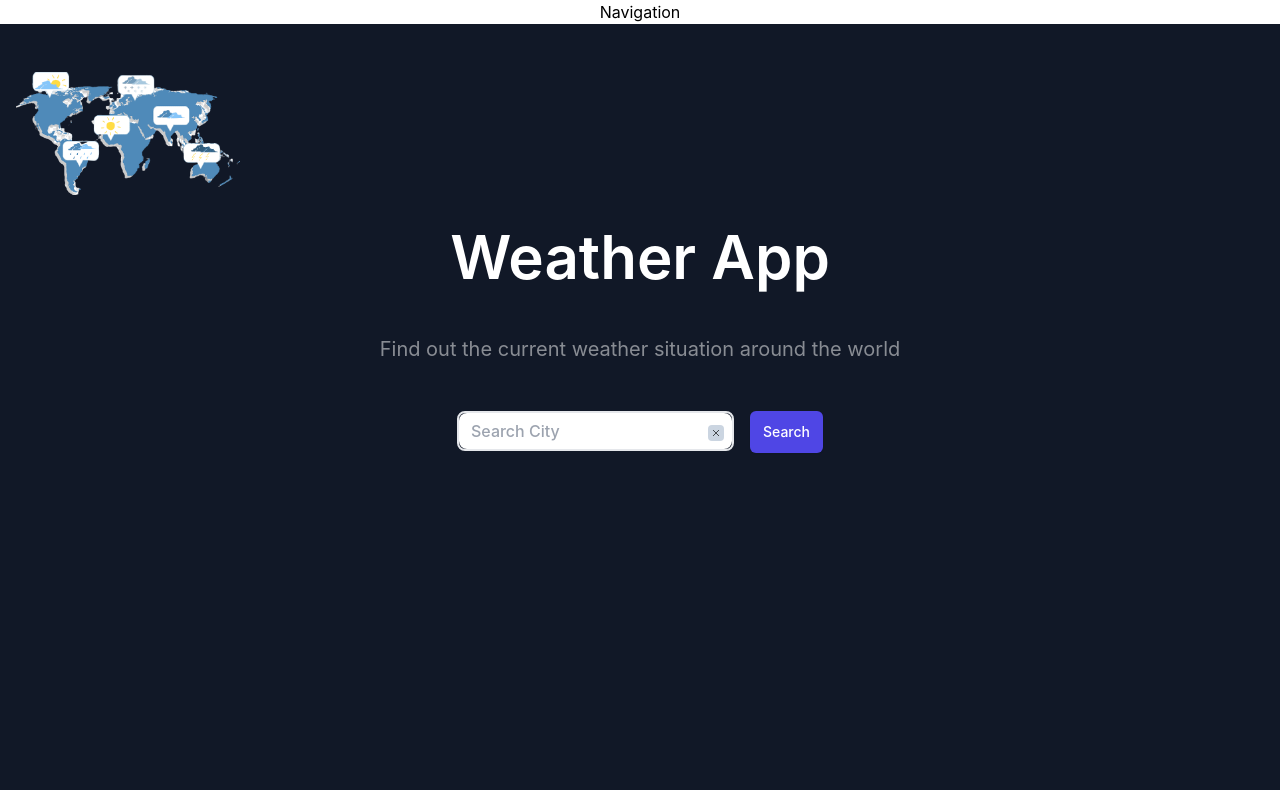
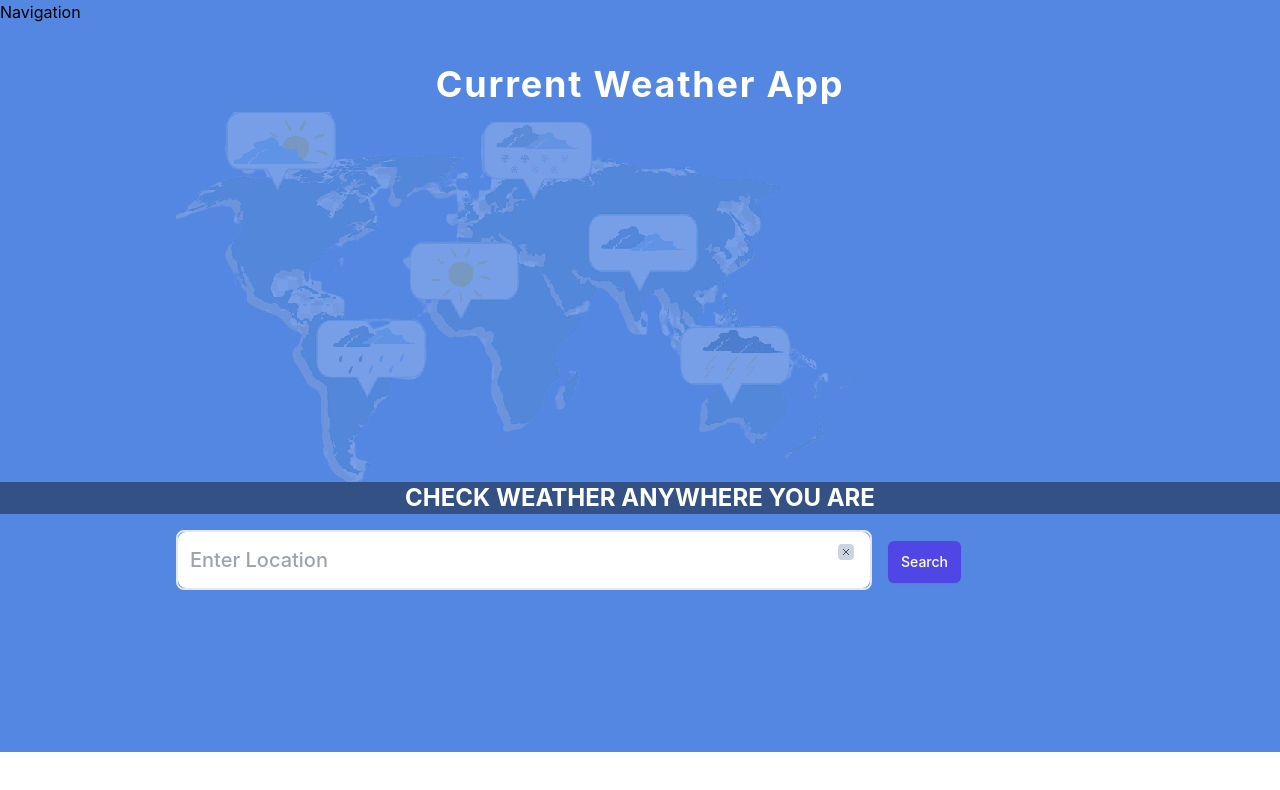
Before and after one commit to Recillah-Khamala/Current-Weather-App, a React (Create React App) app: page / in a window 1280 px wide. Shown: the top 790 px of the page. Built offline with nearby package versions, Linux system fonts and the light colour scheme.

Commit message:
Style the Home page

```diff
--- a/src/App.js
+++ b/src/App.js
@@ -5,7 +5,7 @@ import Navigation from './Components/Navigation';
 
 function App() {
   return (
-    <div className="App">
+    <div className="min-h-[94vh] bg-cornflower-blue">
       <Navigation />
       <div>
         <Outlet />
--- a/src/Components/Display.js
+++ b/src/Components/Display.js
@@ -4,16 +4,9 @@ import { useSelector } from 'react-redux';
 const Display = () => {
   // select state from store
   const selector = useSelector((state) => state);
-  const { weather, loading, error } = selector;
+  const { weather } = selector;
+
   return (
-    <div>
-      {loading ? (
-        <h1 className="text-gray-400 text-4xl text-center">
-          Loading please wait...
-        </h1>
-      ) : error ? (
-        <h1 className="text-red-400 text-2xl text-center">{error?.message}</h1>
-      ) : (
     <div className="max-w-6xl px-4 mx-auto ">
       <div className="flex flex-wrap -mx-4 justify-center">
         <div className="w-full md:w-1/3 px-4">
@@ -27,9 +20,7 @@ const Display = () => {
                   alt="/"
                 />
               </span>
-                  <h1 className="text-gray-300 pl-5">
-                    {weather?.weather[0].main}
-                  </h1>
+              <h1 className="text-gray-300 pl-5">{weather?.weather[0].main}</h1>
               {' '}
             </div>
             <h1 className="text-gray-300 text-center text-4xl mb-10">
@@ -54,12 +45,13 @@ const Display = () => {
               {' '}
               {weather?.weather[0].description}
               {' '}
-                  with a temperature of
+              with a
+              temperature of
               {' '}
               {Math.floor(Number(weather?.main.temp) - 273)}
               {' '}
-                  °C and a
-                  humidity of
+              °C
+              and a humidity of
               {' '}
               {weather?.main?.humidity}
               {' '}
@@ -82,8 +74,6 @@ const Display = () => {
         </div>
       </div>
     </div>
-      )}
-    </div>
   );
 };
 
--- a/src/Components/Form.js
+++ b/src/Components/Form.js
@@ -1,18 +1,12 @@
-import React, { useState, useEffect } from 'react';
-import { useDispatch, useSelector } from 'react-redux';
+import React, { useState } from 'react';
+import { useDispatch } from 'react-redux';
+import { GrClose } from 'react-icons/gr';
 import { fetchWeather, hideDisplay } from '../Redux/Slices/weatherSlice';
-import { GrClose } from 'react-icons/gr';
 
 const Search = () => {
-  const { showDisplay } = useSelector((state) => state);
   const [location, setLocation] = useState('');
   // dispatch action
   const dispatch = useDispatch();
-  useEffect(() => {
-    if (location) {
-      dispatch(fetchWeather());
-    }
-  }, []);
 
   const handleChange = (e) => {
     const { value } = e.target;
@@ -30,17 +24,17 @@ const Search = () => {
   };
 
   return (
-    <form onSubmit={handleSubmit}>
-      <div className="relative inline-block w-full md:w-auto mb-2 mr-4  font-medium leading-normal bg-transparent border-2 rounded-lg text-neutral-400 ">
+    <form onSubmit={handleSubmit} className="items-center lg:px-44 lg:py-4">
+      <div className="relative lg:w-3/4 inline-block w-full md:w-auto mb-2 mr-4  font-medium leading-normal bg-transparent border-2 rounded-lg text-neutral-400 ">
         <input
           value={location}
           onChange={handleChange}
-          placeholder="Search City"
+          placeholder="Enter Location"
           type="text"
-          className="w-full h-full border-none px-3 py-2 rounded-lg"
+          className="w-full h-full text-xl border-none px-3 py-4 rounded-lg"
         />
         <GrClose
-          className=" fill-slate-200 bg-slate-300 rounded px-1 py-1 absolute right-2 top-3 active:scale-105"
+          className=" fill-slate-200 bg-slate-300 rounded px-1 mx-2 absolute right-2 top-3 active:scale-105"
           onClick={handleClose}
         />
       </div>
--- a/src/Components/weather.js
+++ b/src/Components/weather.js
@@ -1,26 +1,19 @@
 import { useSelector } from 'react-redux';
 // import { fetchWeather } from '../Redux/Slices/weatherSlice';
 import Display from './Display';
-import world from '../Weather/world_weather_map-removebg-preview.png'
+import world from '../Weather/world_weather_map-removebg-preview.png';
 import Search from './Form';
 
 // display icon https://openweathermap.org/img/wn/${icon}.png
 const Weather = () => {
-  const { showDisplay } = useSelector((state) => state);
+  const { showDisplay, error, loading } = useSelector((state) => state);
   return (
     <div>
       <section className="relative bg-gray-900  min-h-screen">
         <div className="relative container pt-12 px-4 mb-20 mx-auto text-center">
           <span className="">
-            <img
-              className="w-56 lg:block "
-              src={world}
-              alt="/"
-            />
+            <img className="w-56 lg:block " src={world} alt="/" />
           </span>
-          <h2 className="mt-8 mb-8 lg:mb-12 text-white text-4xl lg:text-6xl font-semibold">
-            Weather App
-          </h2>
           <p className="max-w-3xl mx-auto mb-8 lg:mb-12 text-white text-xl opacity-50">
             Find out the current weather situation around the world
           </p>
@@ -28,6 +21,14 @@ const Weather = () => {
           <Search />
         </div>
         {/* Content goes here */}
+        {loading && (
+          <h1 className="text-gray-400 text-4xl text-center">
+            Loading please wait...
+          </h1>
+        )}
+        {error && (
+          <h1 className="text-red-400 text-2xl text-center">{error}</h1>
+        )}
         {showDisplay === true && <Display />}
       </section>
     </div>
--- a/src/Pages/home.js
+++ b/src/Pages/home.js
@@ -1,9 +1,23 @@
-import Weather from '../Components/weather';
+import Search from '../Components/Form';
+import world from '../Weather/world_weather_map-removebg-preview.png';
 
 const Home = () => (
-  <div>
-    <Weather />
-  </div>
+  <>
+    <section className="text-white relative">
+      <h2 className="mt-8 mb-12 lg:mb-2 text-white text-3xl lg:text-4xl lg:tracking-wider lg:font-bold font-semibold relative container pt-2 lg:pt-none px-4 mb-20 mx-auto lg:mx-none text-center">
+        Current Weather App
+      </h2>
+      <img
+        className="w-full md:w-auto opacity-20 lg:px-44"
+        src={world}
+        alt="World Map"
+      />
+    </section>
+    <div className="text-white bg-strip-blue p-1">
+      <p className="text-2xl font-bold uppercase leading-6 text-center">Check Weather anywhere you are</p>
+    </div>
+    <Search />
+  </>
 );
 
 export default Home;
--- a/src/Redux/Slices/weatherSlice.js
+++ b/src/Redux/Slices/weatherSlice.js
@@ -38,15 +38,14 @@ const weatherSlice = createSlice({
       const st = state;
       st.weather = action?.payload;
       st.loading = false;
-      st.error = undefined;
       st.showDisplay = true;
+      st.error = '';
     });
     // rejected
     builder.addCase(fetchWeather.rejected, (state, action) => {
       const st = state;
+      st.error = action?.payload.message;
       st.loading = false;
-      st.weather = undefined;
-      st.error = action?.payload;
     });
   },
 });
--- a/src/Redux/Store/store.js
+++ b/src/Redux/Store/store.js
@@ -4,6 +4,5 @@ import weatherReducer from '../Slices/weatherSlice';
 const Store = configureStore({
   reducer: weatherReducer,
 });
-console.log('store', Store);
 
 export default Store;
--- a/tailwind.config.js
+++ b/tailwind.config.js
@@ -2,7 +2,15 @@
 module.exports = {
   content: ['./src/**/*.{js,jsx,ts,tsx}'],
   theme: {
-    extend: {},
+    extend: {
+      colors: {
+        'steel-blue': '#4369b2',
+        'cornflower-blue': '#5487e2ff',
+        'strip-blue': '#335185ff',
+        'dark-blue': '#3e61a4ff',
+        'dark-gray': '#1d1d1dff',
+      },
+    },
   },
   plugins: [],
 };
```
Lines whose indentation alone changed are shown as unchanged.
